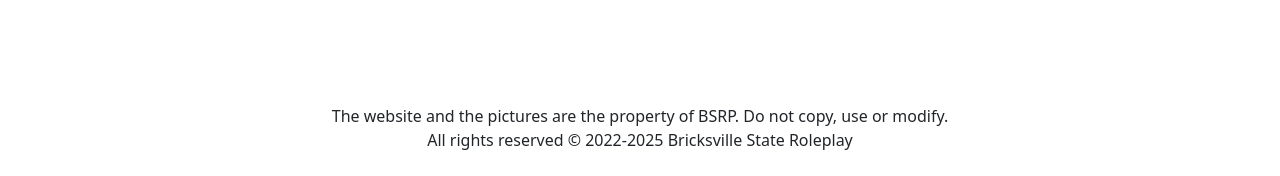
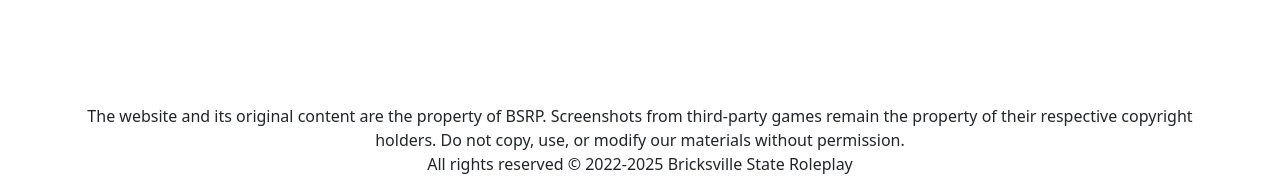
Before and after one commit to Cl9s4bl3/bsrp, a plain HTML site: page unban.html in a window 1280 px wide. Shown: the part 1061-1237 px from the top of the page. Before the commit the page ends 1215 px from the top, so only its background shows below. Drawn offline with Linux system fonts and the light colour scheme.

Commit message:
Modified licensing terms

```diff
--- a/unban.html
+++ b/unban.html
@@ -46,7 +46,7 @@
 
   <div class="container footer" style="bottom: 0; margin-top: 100px;">
     <footer align="center">
-      <span>The website and the pictures are the property of BSRP. Do not copy, use or modify.</span><br>
+      <span>The website and its original content are the property of BSRP. Screenshots from third-party games remain the property of their respective copyright holders. Do not copy, use, or modify our materials without permission.</span><br>
       <span>All rights reserved © 2022-2025 Bricksville State Roleplay</span>
     </footer>
   </div>
```
